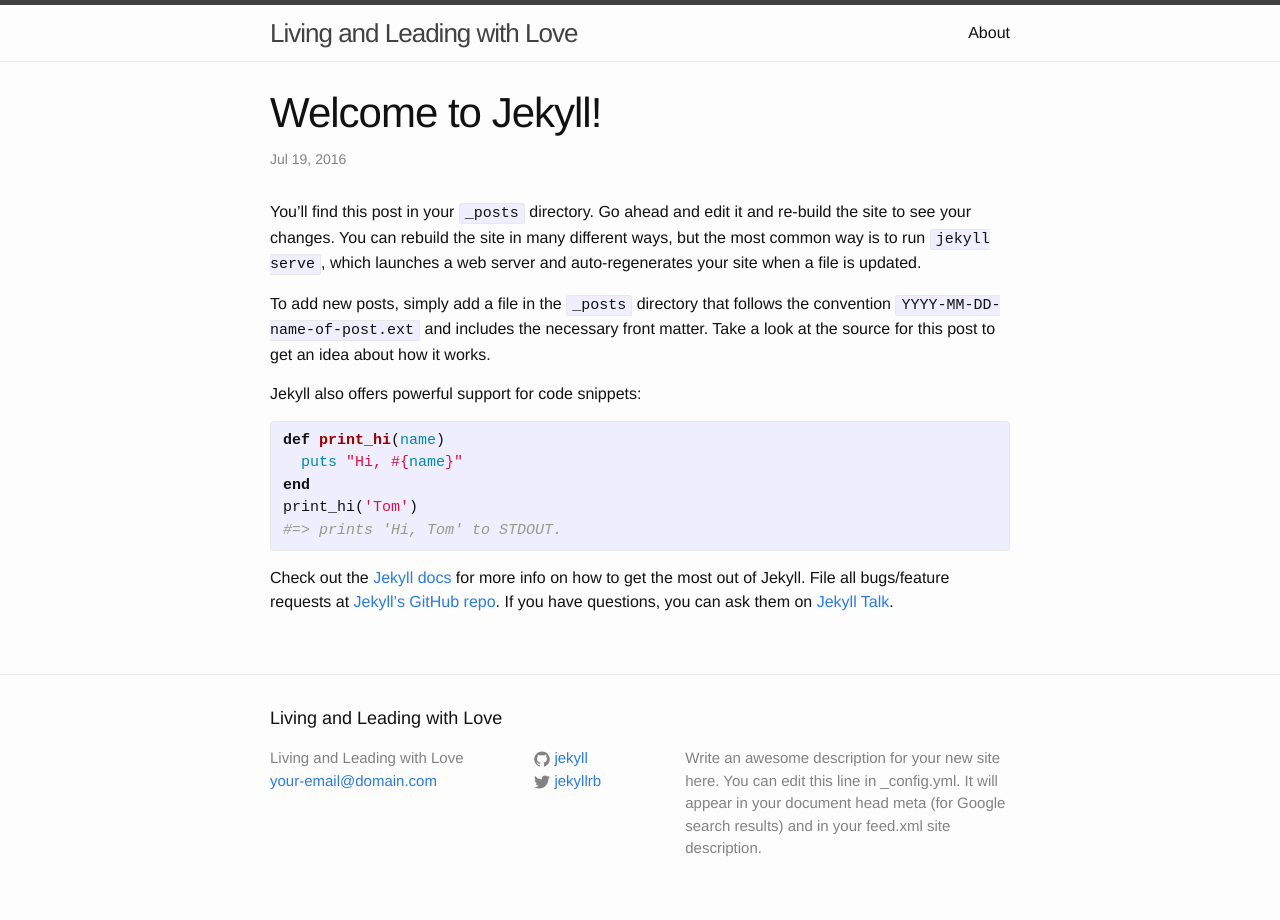
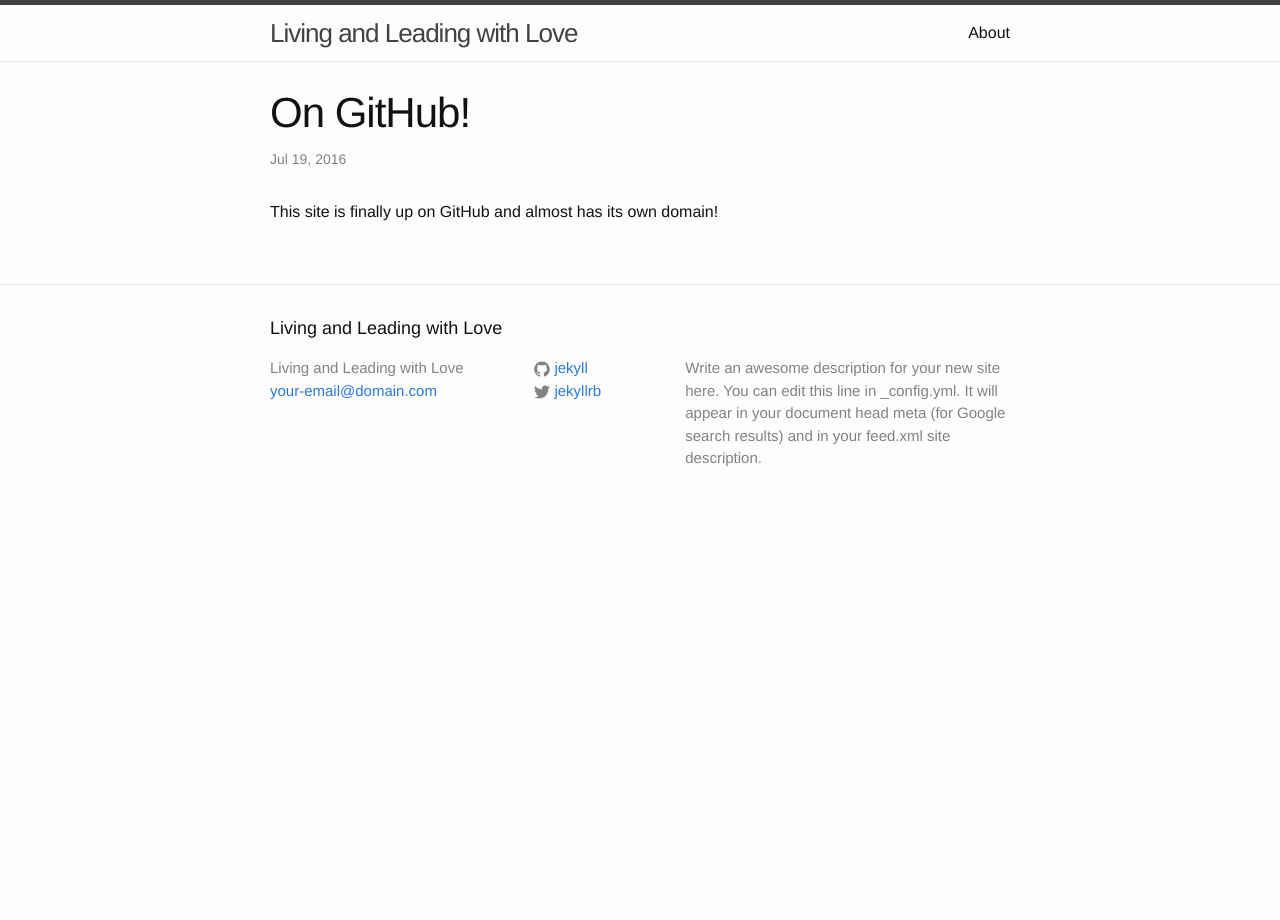
Before and after one commit to l3siteadmin/l3siteadmin.github.io, a Jekyll site: the page built from _posts/2016-07-18-welcome-to-jekyll.markdown, in a window 1280 px wide. Built offline with Jekyll 4.4.1, drawn with Linux system fonts in a browser that asks for light colours.

Commit message:
Update 2016-07-18-welcome-to-jekyll.markdown

```diff
--- a/_posts/2016-07-18-welcome-to-jekyll.markdown
+++ b/_posts/2016-07-18-welcome-to-jekyll.markdown
@@ -1,25 +1,7 @@
 ---
 layout: post
-title:  "Welcome to Jekyll!"
+title:  "On GitHub!"
 date:   2016-07-18 20:18:44 -0400
 categories: jekyll update
 ---
-You’ll find this post in your `_posts` directory. Go ahead and edit it and re-build the site to see your changes. You can rebuild the site in many different ways, but the most common way is to run `jekyll serve`, which launches a web server and auto-regenerates your site when a file is updated.
-
-To add new posts, simply add a file in the `_posts` directory that follows the convention `YYYY-MM-DD-name-of-post.ext` and includes the necessary front matter. Take a look at the source for this post to get an idea about how it works.
-
-Jekyll also offers powerful support for code snippets:
-
-{% highlight ruby %}
-def print_hi(name)
-  puts "Hi, #{name}"
-end
-print_hi('Tom')
-#=> prints 'Hi, Tom' to STDOUT.
-{% endhighlight %}
-
-Check out the [Jekyll docs][jekyll-docs] for more info on how to get the most out of Jekyll. File all bugs/feature requests at [Jekyll’s GitHub repo][jekyll-gh]. If you have questions, you can ask them on [Jekyll Talk][jekyll-talk].
-
-[jekyll-docs]: http://jekyllrb.com/docs/home
-[jekyll-gh]:   https://github.com/jekyll/jekyll
-[jekyll-talk]: https://talk.jekyllrb.com/
+This site is finally up on GitHub and almost has its own domain!
```
